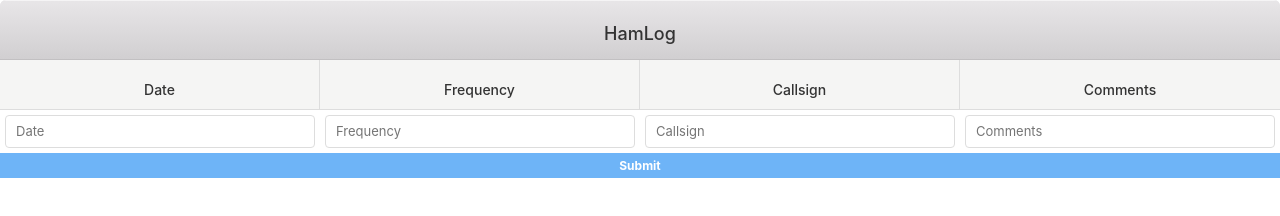
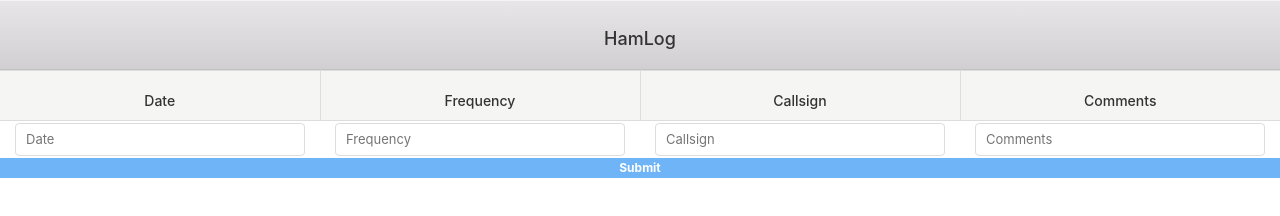
Before and after one commit to junderw00d/HamLog, an Electron app: page app.html in a window 1280 px wide. Both pictures are taken after a click on the element "Add a contact". Drawn offline with Linux system fonts and the light colour scheme.

Commit message:
Update app.css

```diff
--- a/app.css
+++ b/app.css
@@ -1,35 +1,87 @@
 body {
-  font-family:.SFNSDisplay-Regular;
-  font-size: 13px;
+  padding:0;
+  margin:0;
+  font-family:system, -apple-system, ".SFNSDisplay-Regular", "Helvetica Neue", Helvetica, "Segoe UI", sans-serif;
+  font-size:13px;
+  background-color:white;
 }
-
-td {
-  padding:5px;
-}
-.window {
-  border-radius: 6px;
-  overflow: hidden;
-}
-.sidebar {
-  background-color: #f5f5f4;
+#contacts-row td {
+  padding:5px 15px;
+  border-right:0;
 }
 th {
   padding:1px;
-  text-align: center;
+  text-align:center;
+  font-weight:normal;
+  border-right:1px solid #ddd;
+  border-bottom:1px solid #ddd;
+  border-top:1px solid #ddd;
+}
+th:last-child {
+  border-right:0;
 }
 header {
-  text-align: center;
-  padding:0px;
-  background-image: linear-gradient(to bottom, #e8e6e8 0%, #d1cfd1 100%);
-  background-color: #e8e6e8;
-  min-height: 22px;
+  text-align:center;
+  padding:5px;
+  min-height:30px;
+  -webkit-app-region:drag;
+  background-color:#e8e6e8;
+  background-image:linear-gradient(to bottom, #e8e6e8 0%, #d1cfd1 100%);
 }
 .button {
-  font-weight: bold;
-  background-color: #6eb4f7;
+  font-weight:bold;
+  background-color:#6eb4f7;
   color:white;
   text-align:center;
 }
+table {
+  width:100%;
+  font-size:12px;
+  border:0;
+  border-collapse:collapse;
+  border-spacing:0;
+}
+h4 {
+  font-size:18px;
+  margin-top:20px;
+  margin-bottom:10px;
+  font-weight:500;
+  white-space:nowrap;
+  user-select:none;
+  cursor:default;
+}
 table tr:nth-child(even) {
-  background-color: #f5f5f4;
+  background-color:#f5f5f4;
 }
+thead {
+  background-color:#f5f5f4;
+}
+h5 {
+  font-size:14px;
+  margin-top:20px;
+  margin-bottom:10px;
+  font-weight:500;
+}
+input {
+  width:100%;
+  min-height:25px;
+  padding:5px 10px;
+  font-size:13px;
+  line-height:1.6;
+  background-color:#fff;
+  border:1px solid #ddd;
+  border-radius:4px;
+  outline:none;
+  transition:border-color 0.2s;
+}
+input:focus {
+  border-color:#6db3fd;
+}
+tr {
+  height:20px;
+}
+#controls {
+  background-color:#EEEDEE;
+  padding:20px;
+  margin:0;
+}
```
